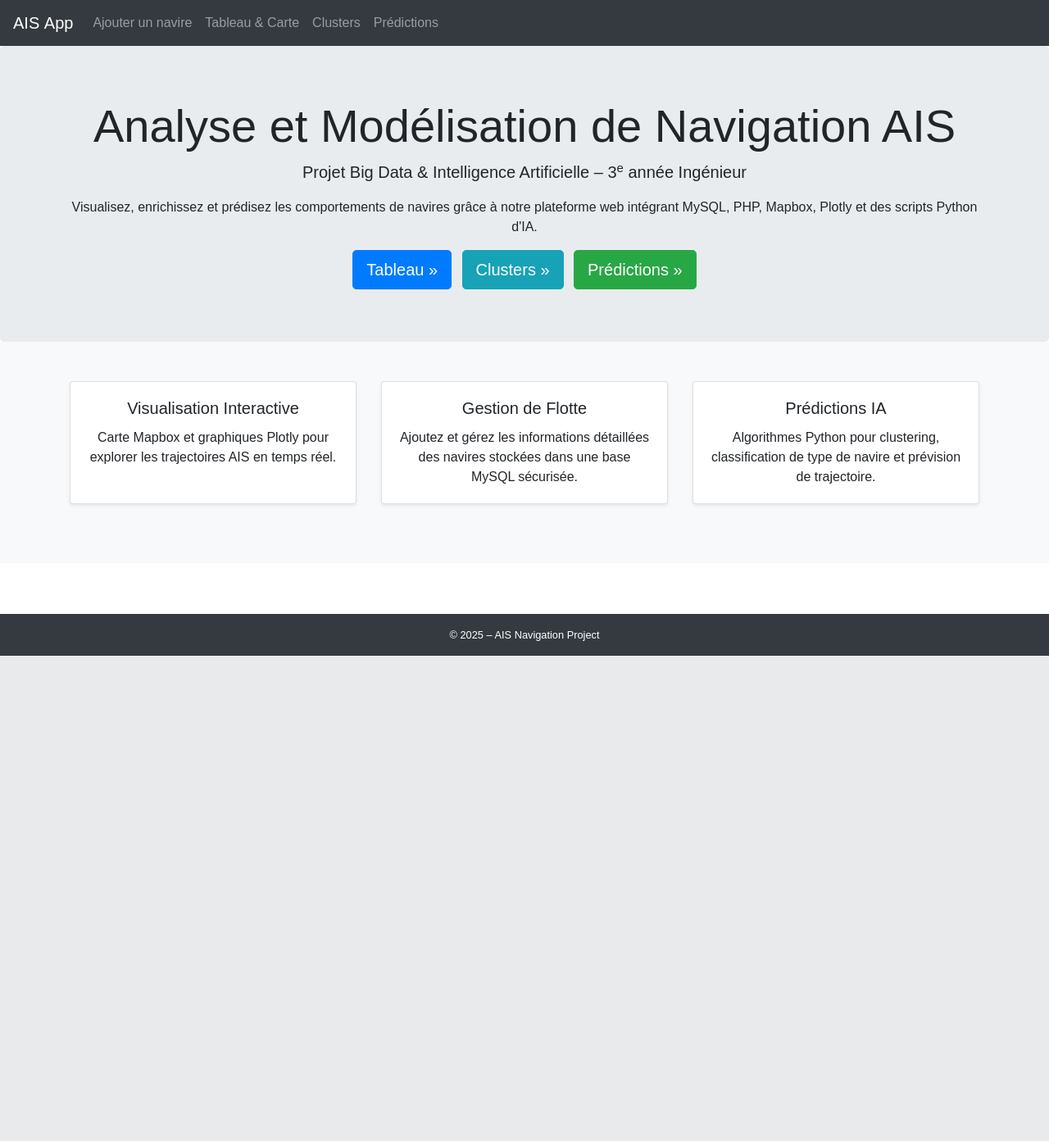
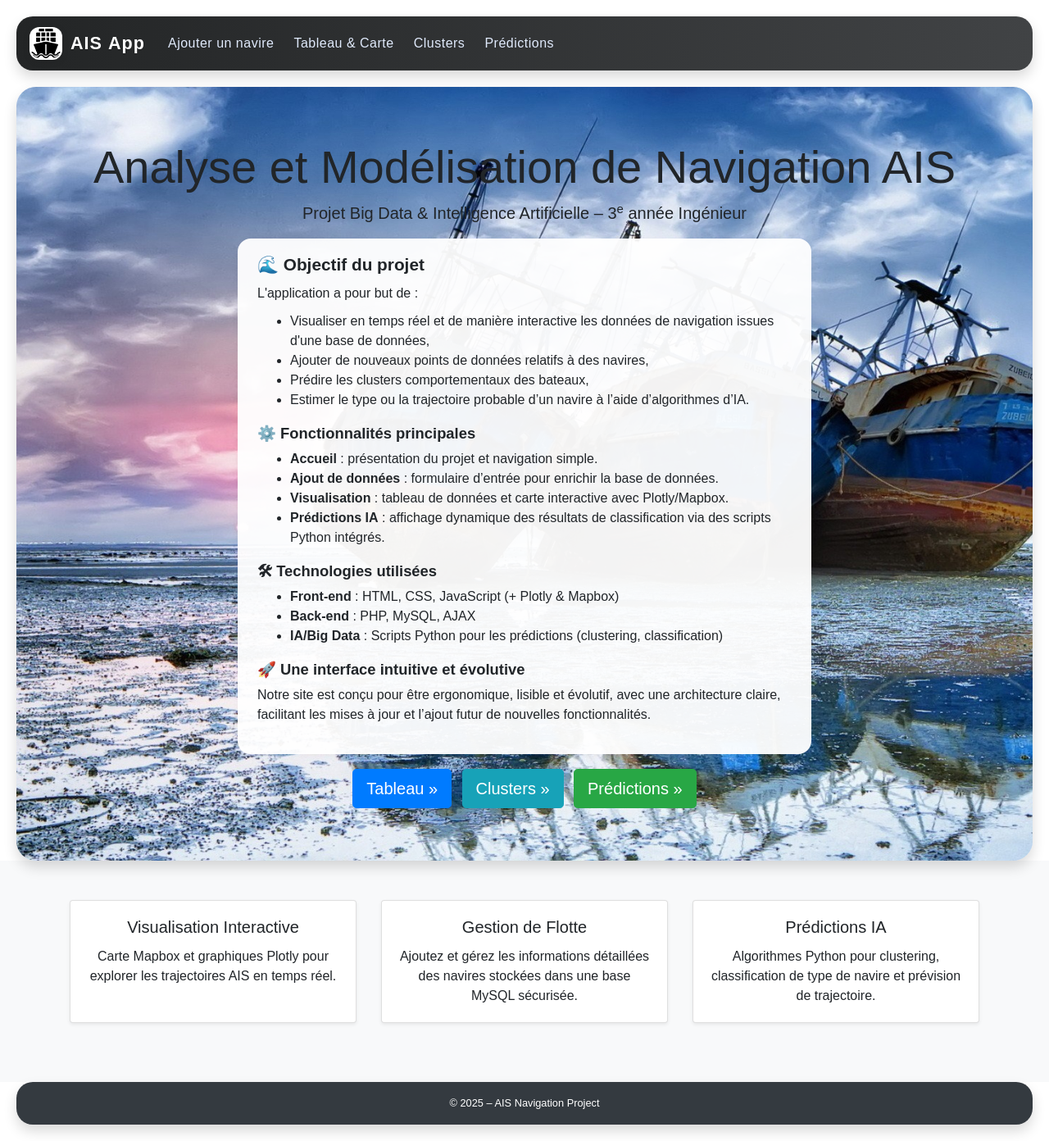
Before and after one commit to Agarfield2/Maritime-Tracking-System, a PHP site: page / in a window 1280 px wide. Shown: the whole page at 82% size. Before the commit the page ends 800 px from the top, so only its background shows below. Run offline with PHP 8.4, Linux system fonts and the light colour scheme.

Commit message:
style page d'accueil
changement du style de la page accueil

```diff
--- a/assets/css/styles.css
+++ b/assets/css/styles.css
@@ -1,3 +1,95 @@
 body { font-family: Arial, Helvetica, sans-serif; }
 #shipsTable tbody tr { cursor:pointer; }
 .table-primary { background-color: #bee5eb !important; }
+
+/* --- HEADER & FOOTER --- */
+header.jumbotron {
+  border-radius: 24px;
+  margin: 20px 20px 0 20px;
+  background: none;
+  box-shadow: 0 4px 24px rgba(0,0,0,0.07);
+  position: relative;
+  overflow: hidden;
+}
+.header-bg-img {
+  position: absolute;
+  top: 0;
+  left: 0;
+  width: 100%;
+  height: 100%;
+  object-fit: cover;
+  opacity: 1;
+  z-index: 0;
+  pointer-events: none;
+}
+header.jumbotron {
+  background: pink;
+}
+header.jumbotron > .container,
+header.jumbotron > *:not(.header-bg-img) {
+  position: relative;
+  z-index: 1;
+  background: none;
+}
+.project-description {
+  text-align: left;
+  margin: auto;
+  max-width: 700px;
+  padding: 20px 24px;
+  margin-bottom: 18px;
+  box-shadow: none;
+}
+footer.shadow {
+  border-radius: 20px;
+  margin: 40px 20px 20px 20px;
+  background: #222;
+  box-shadow: 0 2px 12px rgba(0,0,0,0.10);
+}
+
+/* --- NAVBAR --- */
+.navbar.shadow {
+  border-radius: 20px;
+  margin: 20px 20px 0 20px;
+  background: linear-gradient(90deg, #232526 0%, #414345 100%);
+  box-shadow: 0 4px 24px rgba(0,0,0,0.07);
+}
+.navbar .navbar-brand img {
+  transition: transform 0.2s;
+}
+.navbar .navbar-brand img:hover {
+  transform: scale(1.08) rotate(-3deg);
+}
+.navbar .navbar-brand span {
+  font-size: 1.35rem;
+  color: #fff;
+  text-shadow: 0 1px 2px rgba(0,0,0,0.08);
+}
+.navbar-nav .nav-link {
+  color: #e0eafc !important;
+  font-weight: 500;
+  letter-spacing: 0.5px;
+  border-radius: 8px;
+  margin: 0 4px;
+  transition: background 0.2s, color 0.2s;
+}
+.navbar-nav .nav-link:hover, .navbar-nav .nav-link.active {
+  background: linear-gradient(90deg, #bee5eb 0%, #cfdef3 100%);
+  color: #222 !important;
+  box-shadow: 0 2px 8px rgba(0,0,0,0.04);
+}
+
+/* --- Responsive Navbar --- */
+@media (max-width: 991.98px) {
+  .navbar.shadow {
+    border-radius: 0 0 20px 20px;
+    margin: 0;
+  }
+  header.jumbotron {
+    border-radius: 0 0 24px 24px;
+    margin: 0;
+  }
+  footer.shadow {
+    border-radius: 20px 20px 0 0;
+    margin: 20px 0 0 0;
+  }
+}
--- a/index.html
+++ b/index.html
@@ -10,8 +10,11 @@
 </head>
 <body class="d-flex flex-column min-vh-100">
   <!-- Navigation -->
-  <nav class="navbar navbar-expand-lg navbar-dark bg-dark">
-    <a class="navbar-brand" href="index.html">AIS&nbsp;App</a>
+  <nav class="navbar navbar-expand-lg navbar-dark bg-dark shadow" style="border-radius: 20px; margin: 20px 20px 0 20px;">
+    <a class="navbar-brand d-flex align-items-center" href="index.html" style="gap:10px;">
+  <img src="assets/img/cargo.png" alt="Logo AIS" style="height:40px;width:auto;border-radius:12px;box-shadow:0 2px 8px rgba(0,0,0,0.1);background:#fff;padding:2px;">
+  <span style="font-weight:bold;letter-spacing:1px;">AIS&nbsp;App</span>
+</a>
     <button class="navbar-toggler" type="button" data-toggle="collapse" data-target="#navbarAis">
       <span class="navbar-toggler-icon"></span>
     </button>
@@ -26,11 +29,36 @@
   </nav>
 
   <!-- Hero / Jumbotron -->
-  <header class="jumbotron text-center mb-0">
+  <header class="jumbotron text-center mb-0 shadow" style="border-radius: 24px; margin: 20px 20px 0 20px; background: linear-gradient(135deg, #e0eafc 0%, #cfdef3 100%); position: relative; overflow: hidden;">
+    <img src="assets/img/image.jpg" alt="Fond décoratif" class="header-bg-img">
     <div class="container">
       <h1 class="display-4">Analyse et Modélisation de Navigation AIS</h1>
-      <p class="lead">Projet Big&nbsp;Data &amp; Intelligence Artificielle – 3<sup>e</sup> année Ingénieur</p>
-      <p>Visualisez, enrichissez et prédisez les comportements de navires grâce à notre plateforme web intégrant MySQL, PHP, Mapbox, Plotly et des scripts Python d'IA.</p>
+<p class="lead">Projet Big&nbsp;Data &amp; Intelligence Artificielle – 3<sup>e</sup> année Ingénieur</p>
+<div class="project-description text-left mx-auto" style="max-width: 700px; background: rgba(255,255,255,0.95); border-radius: 16px; padding: 20px 24px; margin-bottom: 18px; box-shadow: 0 2px 8px rgba(0,0,0,0.04);">
+  <h2 style="font-size:1.3rem; font-weight:bold; margin-bottom:10px;">🌊 Objectif du projet</h2>
+  <p style="margin-bottom:10px;">L'application a pour but de :</p>
+  <ul style="margin-bottom:18px;">
+    <li>Visualiser en temps réel et de manière interactive les données de navigation issues d'une base de données,</li>
+    <li>Ajouter de nouveaux points de données relatifs à des navires,</li>
+    <li>Prédire les clusters comportementaux des bateaux,</li>
+    <li>Estimer le type ou la trajectoire probable d’un navire à l’aide d’algorithmes d’IA.</li>
+  </ul>
+  <h3 style="font-size:1.15rem; font-weight:bold; margin-bottom:8px;">⚙️ Fonctionnalités principales</h3>
+  <ul style="margin-bottom:18px;">
+    <li><b>Accueil</b> : présentation du projet et navigation simple.</li>
+    <li><b>Ajout de données</b> : formulaire d’entrée pour enrichir la base de données.</li>
+    <li><b>Visualisation</b> : tableau de données et carte interactive avec Plotly/Mapbox.</li>
+    <li><b>Prédictions IA</b> : affichage dynamique des résultats de classification via des scripts Python intégrés.</li>
+  </ul>
+  <h3 style="font-size:1.15rem; font-weight:bold; margin-bottom:8px;">🛠 Technologies utilisées</h3>
+  <ul style="margin-bottom:18px;">
+    <li><b>Front-end</b> : HTML, CSS, JavaScript (+ Plotly & Mapbox)</li>
+    <li><b>Back-end</b> : PHP, MySQL, AJAX</li>
+    <li><b>IA/Big Data</b> : Scripts Python pour les prédictions (clustering, classification)</li>
+  </ul>
+  <h3 style="font-size:1.15rem; font-weight:bold; margin-bottom:8px;">🚀 Une interface intuitive et évolutive</h3>
+  <p>Notre site est conçu pour être ergonomique, lisible et évolutif, avec une architecture claire, facilitant les mises à jour et l’ajout futur de nouvelles fonctionnalités.</p>
+</div>
       <a href="dashboard.html" class="btn btn-primary btn-lg mr-2">Tableau &raquo;</a>
       <a href="clusters.html" class="btn btn-info btn-lg mr-2">Clusters &raquo;</a>
       <a href="predict.html" class="btn btn-success btn-lg">Prédictions &raquo;</a>
@@ -70,7 +98,7 @@
   </section>
 
   <!-- Footer -->
-  <footer class="mt-auto bg-dark text-white text-center p-3 small">
+  <footer class="mt-auto bg-dark text-white text-center p-3 small shadow" style="border-radius: 20px; margin: 40px 20px 20px 20px;">
     © 2025 – AIS Navigation Project
   </footer>
 
```
Also changed, not shown: assets/img/cargo.png (added), assets/img/image.jpg (added).
